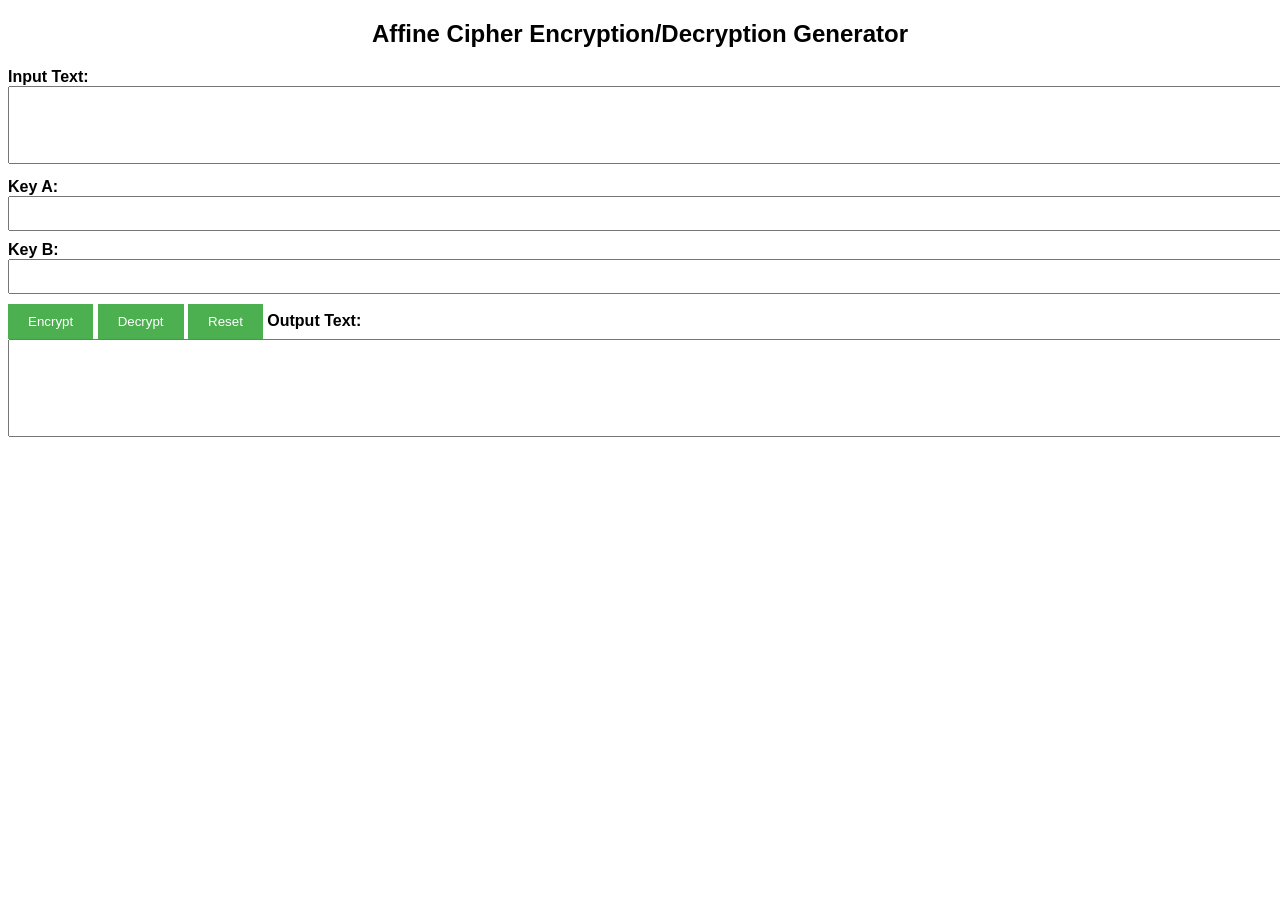
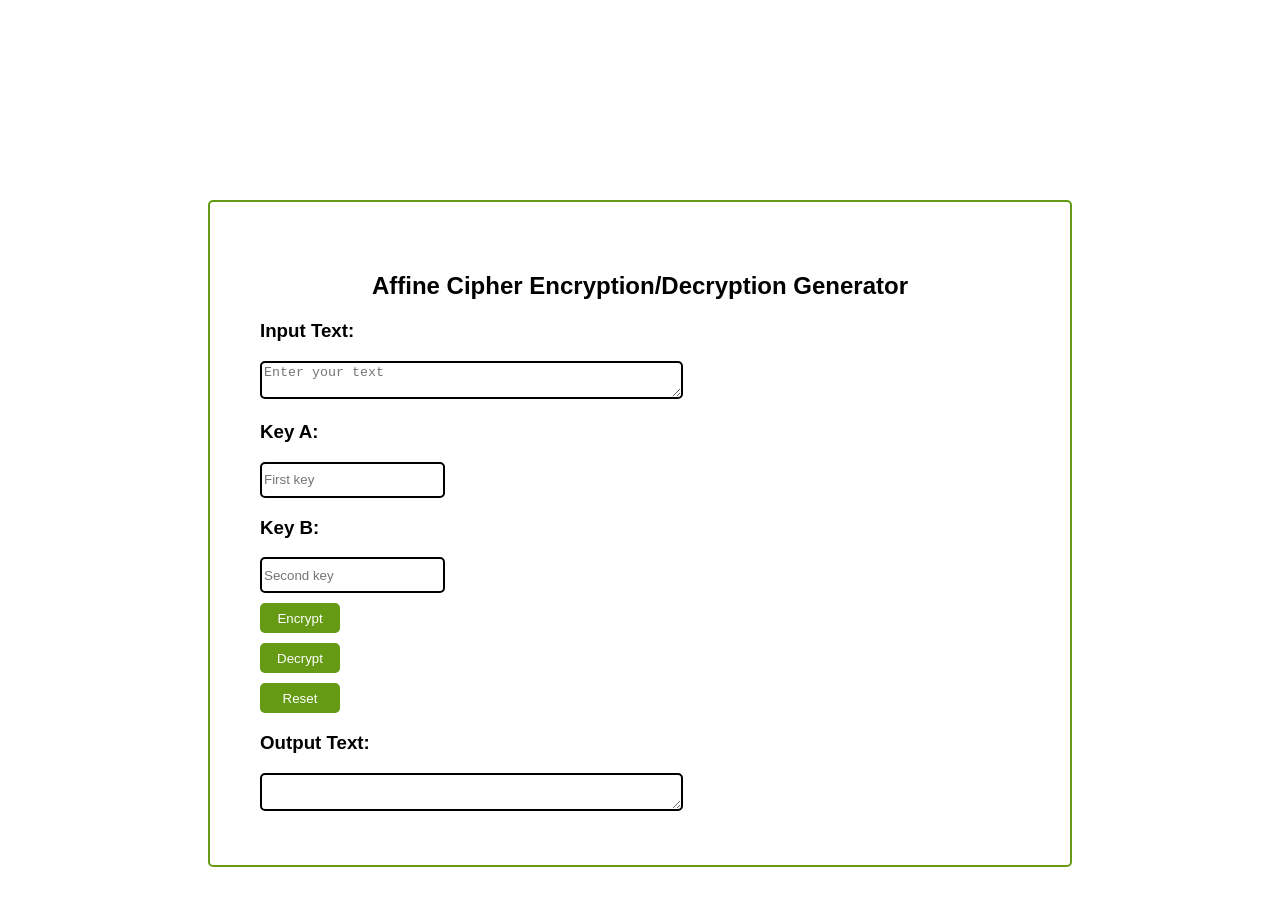
Before and after one commit to arfhsanim/affine-cipher-encryption-description, a plain HTML site: page index.html in a window 1280 px wide. Before the commit the page ends 800 px from the top, so only its background shows below. Drawn offline with Linux system fonts and the light colour scheme.

Commit message:
final change

```diff
--- a/index.html
+++ b/index.html
@@ -6,27 +6,34 @@
     <meta name="viewport" content="width=device-width, initial-scale=1.0" />
     <title>Affine Cipher Encryption/Decryption Generator</title>
     <link rel="stylesheet" href="style.css" />
-    <link rel="stylesheet" href="script.js" />
+    <script src="script.js"></script>
 </head>
 
 <body>
-    <h2>Affine Cipher Encryption/Decryption Generator</h2>
+    <section class="body">
 
-    <label for="input">Input Text:</label>
-    <textarea id="input" rows="4" cols="50"></textarea>
+        <h2 class="title-of-content">Affine Cipher Encryption/Decryption Generator</h2>
 
-    <label for="keyA">Key A:</label>
-    <input type="number" id="keyA" />
+    <h3 for="input">Input Text:</h3>
+    <textarea class="text-area" id="input" rows="4" cols="50" placeholder="Enter your text"></textarea>
 
-    <label for="keyB">Key B:</label>
-    <input type="number" id="keyB" />
+    <h3 for="keyA">Key A:</h3>
+    <input class="text-area" type="number" id="keyA" placeholder="First key">
 
+    <h3 for="keyB">Key B:</h3>
+    <input class="text-area" type="number" id="keyB" placeholder="Second key">
+<div class="btn">
     <button onclick="encrypt()">Encrypt</button>
-    <button onclick="decrypt()">Decrypt</button>
+    <button  onclick="decrypt()">Decrypt</button>
     <button onclick="reset()">Reset</button>
+</div>
 
-    <label for="output">Output Text:</label>
-    <textarea id="output" rows="4" cols="50" readonly></textarea>
+
+    <h3 for="output">Output Text:</h3>
+    <textarea class="text-area" id="output" rows="4" cols="50" readonly></textarea>
+
+</section>
+
 </body>
 
 </html>
--- a/script.js
+++ b/script.js
@@ -1,4 +1,3 @@
-
 function encrypt() {
     var inputText = document.getElementById("input").value;
     var keyA = parseInt(document.getElementById("keyA").value);
--- a/style.css
+++ b/style.css
@@ -1,33 +1,35 @@
-body {
+.body {
     font-family: Arial, sans-serif;
+ margin: 200px ;
+    border:solid rgb(100, 154, 20) 2px ;
+    border-radius: 5px;
+    padding: 50px 50px ;
+    display: block;
+}
+.title-of-content{
+    text-align: center;
+
 }
 
-h2 {
-    text-align: center;
+
+.text-area{
+    border:solid rgb(0, 0, 0) 2px;
+    border-radius: 5px;
+    height: 30px;
+
 }
+button{
 
-label {
-    font-weight: bold;
+    display: block;
+    margin-top: 10px;
+    height: 30px;
+    width: 80px;
+    color: white;
+    background-color: rgb(100, 154, 20);
+    border: none;
+    border-radius: 5px;
 }
-
-textarea, input[type="number"] {
-    width: 100%;
-    padding: 8px;
-    margin-bottom: 10px;
+.btn{
+display: block;
+justify-content: center;
 }
-
-button {
-    padding: 10px 20px;
-    background-color: #4CAF50;
-    color: #fff;
-    border: none;
-    cursor: pointer;
-}
-
-button:hover {
-    background-color: #45a049;
-}
-
-#output {
-    height: 80px;
-}
```
